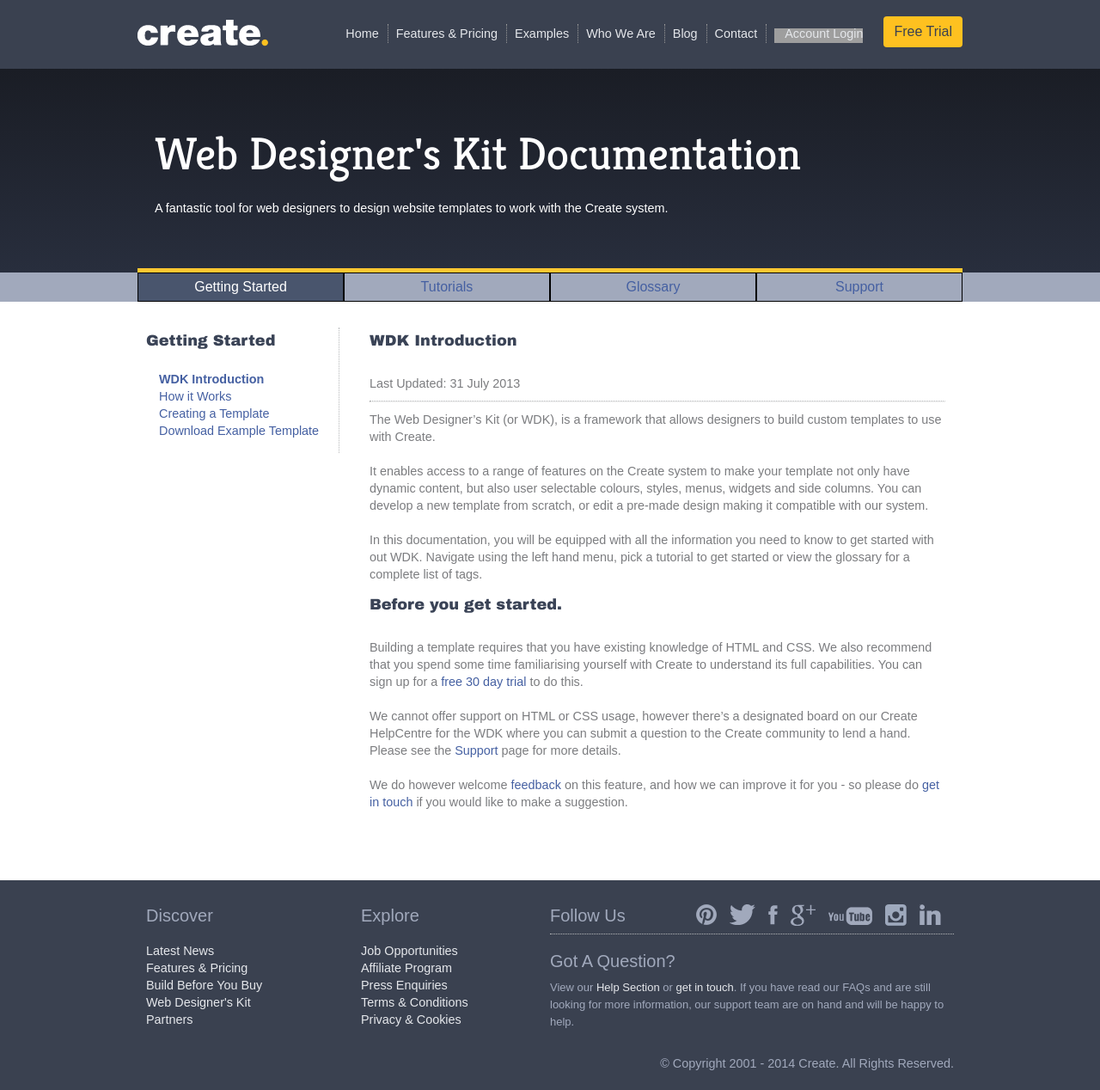
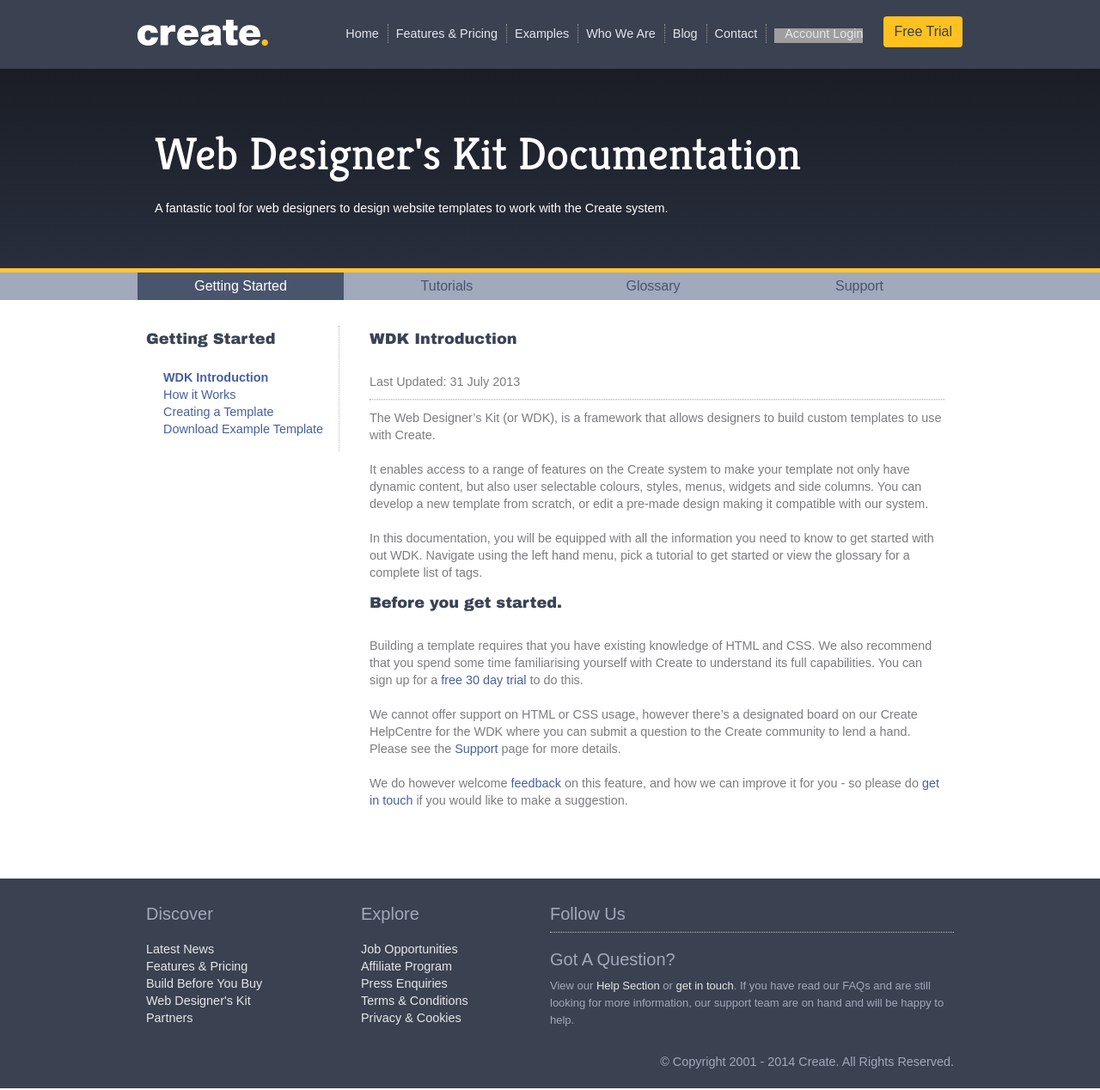
Before and after one commit to createdotnet/wdk, a Jekyll site: the page built from 01index.md, in a window 1280 px wide. Shown: the whole page at 86% size. Built offline with Jekyll 4.4.1, drawn with Linux system fonts in a browser that asks for light colours; some web fonts are replaced; grey boxes are pictures that could not be loaded.

Commit message:
tweaks to design of top navigation

```diff
--- a/css/main.css
+++ b/css/main.css
@@ -48,11 +48,11 @@
 
 ul { list-style-type: none; }
 
-/*.container ol,
+.container ol,
 .container ul {
 	padding-left: 20px;
 }
-*/
+
 
 
 /*Header and Footer */
@@ -98,8 +98,9 @@
 }
 
 ul#social_icons li a {
-background-image: url('/images/create_social-footer.png');
+background-image: url('/mages/create_social-footer.png');
 }
+
 
 
 /* Site Header / Banner */
@@ -114,7 +115,6 @@
 	color: white;
 	margin: auto;
 	padding: 50px 20px;
-	border-bottom: 5px solid #FFC731;
 }
 
 .banner__inner h1 {
@@ -142,6 +142,7 @@
 .top-nav {
 	background-color: #A1A9BC;
 	width: 100%;
+	border-top: 5px solid #FFC731;
 }
 
 .top-nav h1 {
@@ -159,7 +160,8 @@
 .top-nav li {
 	display: inline-block;
 	width: 25%;
-	border: 1px solid black;
+/*	border-left: 1px solid  #49556d;
+	border-right: 1px solid  #49556d;*/
 	text-align: center;
 }
 
@@ -168,6 +170,7 @@
 	text-decoration: none;
 	font-size: 16px;
 	line-height: 2;
+	color: #49556d;
 }
 
 .top-nav .active {
```
